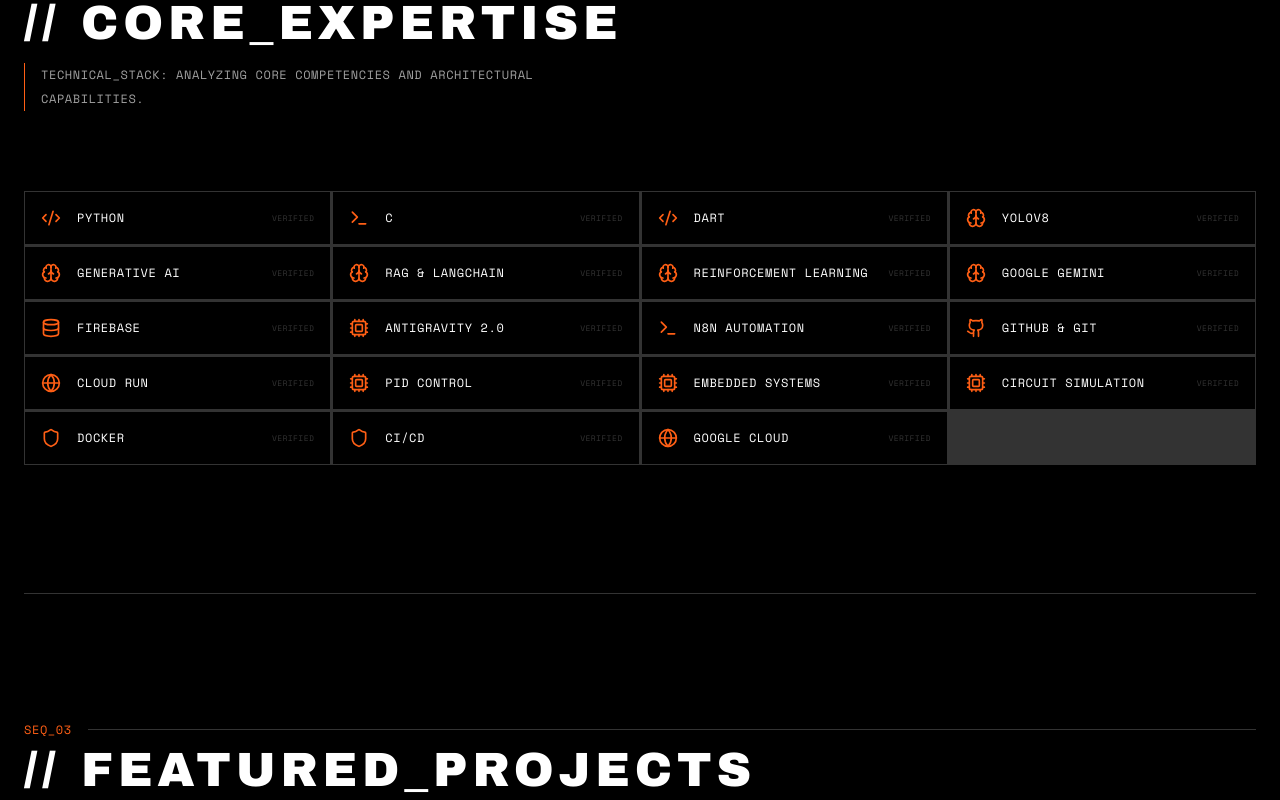
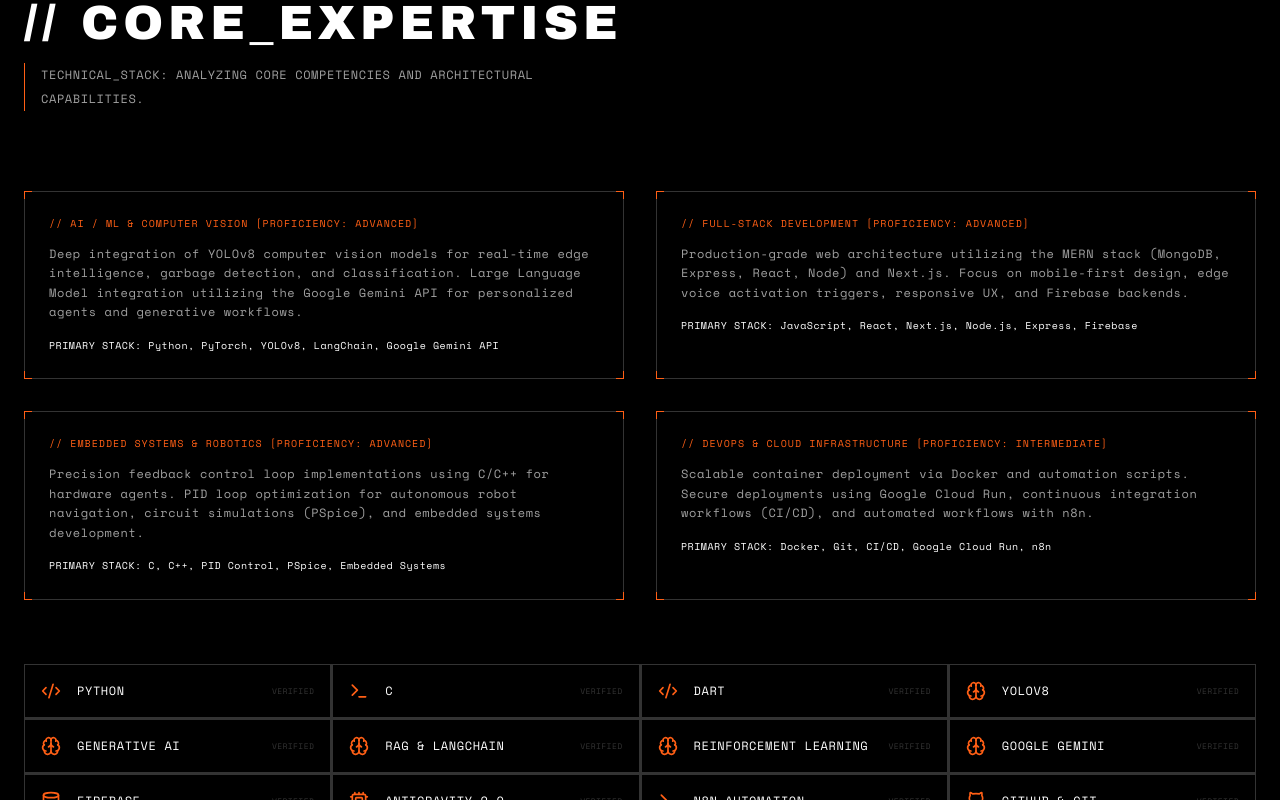
Before and after one commit to HyperPenetrator/my-portfolio-v1, a Next.js app: page / in a window 1280 px wide. Shown: the part 1600-2400 px from the top of the page. Built offline with nearby package versions, Linux system fonts and the light colour scheme.

Commit message:
Necessities for v2

```diff
--- a/app/page.tsx
+++ b/app/page.tsx
@@ -389,7 +389,7 @@
 
                             <div className="p-6 md:p-8 border-l-4 border-safety-orange bg-dark-border/10 mb-6">
                                 <p className="text-xs sm:text-sm text-muted-gray font-mono tracking-cli-body leading-relaxed max-w-xl mx-auto lg:mx-0 text-left">
-                                    I am a first-year undergraduate engineering student at Gauhati University Institute of Science and Technology (GUIST), specializing in Robotics and AI. I build impactful technology, focusing on everything from public safety web apps to environmental conservation platforms. I actively lead development teams like Team LuitLabs and Team CodeCraft.
+                                    I am a second-year undergraduate engineering student at Gauhati University Institute of Science and Technology (GUIST), specializing in Robotics and AI. I build impactful technology, focusing on everything from public safety web apps to environmental conservation platforms. I actively lead development teams like Team LuitLabs and Team CodeCraft.
                                 </p>
                             </div>
 
@@ -463,6 +463,40 @@
                     >
                         CORE_EXPERTISE
                     </SectionHeading>
+
+                    <div className="grid md:grid-cols-2 gap-8 mb-16 font-mono text-xs text-muted-gray leading-relaxed">
+                        <TechnicalBorder className="p-6 bg-pure-black/50">
+                            <div className="text-safety-orange text-[10px] uppercase tracking-widest mb-3">// AI / ML & COMPUTER VISION [PROFICIENCY: ADVANCED]</div>
+                            <p className="mb-4">
+                                Deep integration of YOLOv8 computer vision models for real-time edge intelligence, garbage detection, and classification. Large Language Model integration utilizing the Google Gemini API for personalized agents and generative workflows.
+                            </p>
+                            <div className="text-[10px] text-white tracking-wider">PRIMARY STACK: Python, PyTorch, YOLOv8, LangChain, Google Gemini API</div>
+                        </TechnicalBorder>
+
+                        <TechnicalBorder className="p-6 bg-pure-black/50">
+                            <div className="text-safety-orange text-[10px] uppercase tracking-widest mb-3">// FULL-STACK DEVELOPMENT [PROFICIENCY: ADVANCED]</div>
+                            <p className="mb-4">
+                                Production-grade web architecture utilizing the MERN stack (MongoDB, Express, React, Node) and Next.js. Focus on mobile-first design, edge voice activation triggers, responsive UX, and Firebase backends.
+                            </p>
+                            <div className="text-[10px] text-white tracking-wider">PRIMARY STACK: JavaScript, React, Next.js, Node.js, Express, Firebase</div>
+                        </TechnicalBorder>
+
+                        <TechnicalBorder className="p-6 bg-pure-black/50">
+                            <div className="text-safety-orange text-[10px] uppercase tracking-widest mb-3">// EMBEDDED SYSTEMS & ROBOTICS [PROFICIENCY: ADVANCED]</div>
+                            <p className="mb-4">
+                                Precision feedback control loop implementations using C/C++ for hardware agents. PID loop optimization for autonomous robot navigation, circuit simulations (PSpice), and embedded systems development.
+                            </p>
+                            <div className="text-[10px] text-white tracking-wider">PRIMARY STACK: C, C++, PID Control, PSpice, Embedded Systems</div>
+                        </TechnicalBorder>
+
+                        <TechnicalBorder className="p-6 bg-pure-black/50">
+                            <div className="text-safety-orange text-[10px] uppercase tracking-widest mb-3">// DEVOPS & CLOUD INFRASTRUCTURE [PROFICIENCY: INTERMEDIATE]</div>
+                            <p className="mb-4">
+                                Scalable container deployment via Docker and automation scripts. Secure deployments using Google Cloud Run, continuous integration workflows (CI/CD), and automated workflows with n8n.
+                            </p>
+                            <div className="text-[10px] text-white tracking-wider">PRIMARY STACK: Docker, Git, CI/CD, Google Cloud Run, n8n</div>
+                        </TechnicalBorder>
+                    </div>
 
                     <div className="grid grid-cols-1 md:grid-cols-2 lg:grid-cols-4 gap-px bg-dark-border">
                         {skills.map((skill, idx) => (
```
Also changed, not shown: 3 other files (tests, documents, lock files or other folders).
